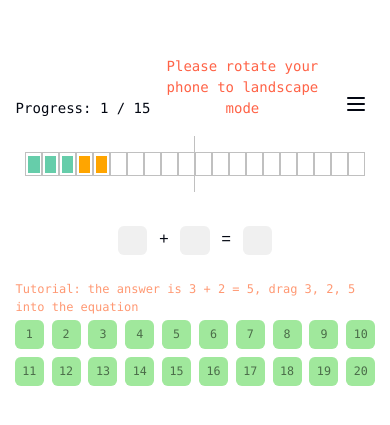
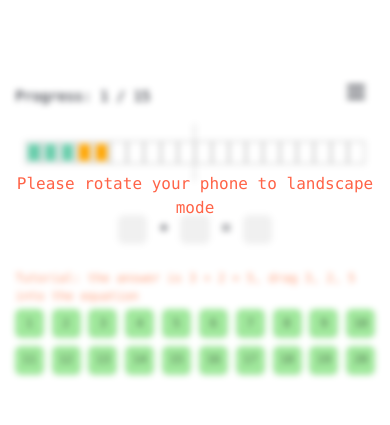
Before and after one commit to ZYinMD/preschool-math, a SvelteKit app: page / in a window 390 px wide. Shown: the part 199-624 px from the top of the page. Built offline with nearby package versions, Linux system fonts and the light colour scheme.

Commit message:
improve how "please rotate your phone" is displayed

```diff
--- a/src/lib/GameBoard/Header/Header.svelte
+++ b/src/lib/GameBoard/Header/Header.svelte
@@ -10,7 +10,7 @@
       <span class="flip">{s.nowAt + 1}</span> / {s.questionsThisGame.length}
     {/key}
   </div>
-  <div class="message">Please rotate your phone to landscape mode</div>
+
   <Hamburger />
 </div>
 
@@ -30,17 +30,6 @@
     grid-area: progress;
     font-size: clamp(14px, 2svw, 24px);
   }
-  .message {
-    grid-area: message;
-    text-align: center;
-    color: tomato;
-    font-size: clamp(14px, 2svw, 24px);
-  }
-  @media (width > 500px) {
-    .message {
-      display: none;
-    }
-  }
   span.flip {
     display: inline-block;
     animation: flip 0.2s;
--- a/src/lib/Practice/Practice.svelte
+++ b/src/lib/Practice/Practice.svelte
@@ -18,7 +18,7 @@
   <div class="tiles-bar">
     <TilesBar {a} {b} animate={false} />
   </div>
-  <div class="message">Please rotate your phone to landscape mode</div>
+
   <div class="hint">
     {#key a}
       <span in:blur={{ duration: 400 }}>{a}</span>
@@ -81,17 +81,6 @@
     display: flex;
     gap: 1em;
   }
-  .message {
-    grid-area: message;
-    text-align: center;
-    color: tomato;
-    font-size: clamp(14px, 2svw, 24px);
-  }
-  @media (width > 500px) {
-    .message {
-      display: none;
-    }
-  }
   .arrows {
     display: flex;
     gap: clamp(40px, 8svw, 80px);
--- a/src/routes/+page.svelte
+++ b/src/routes/+page.svelte
@@ -14,6 +14,28 @@
     <Practice />
   {/if}
 </div>
+<div class="rotate-alert">Please rotate your phone to landscape mode</div>
 
 <style>
+  .rotate-alert {
+    color: tomato;
+    position: fixed;
+    top: 0;
+    left: 0;
+    padding-bottom: 14%;
+    width: 100%;
+    height: 100%;
+    /* padding-bottom: 80%; */
+    display: flex;
+    align-items: center;
+    justify-content: center;
+    backdrop-filter: blur(3px);
+    z-index: 1;
+    text-align: center;
+  }
+  @media (width > 500px) {
+    .rotate-alert {
+      display: none;
+    }
+  }
 </style>
```
